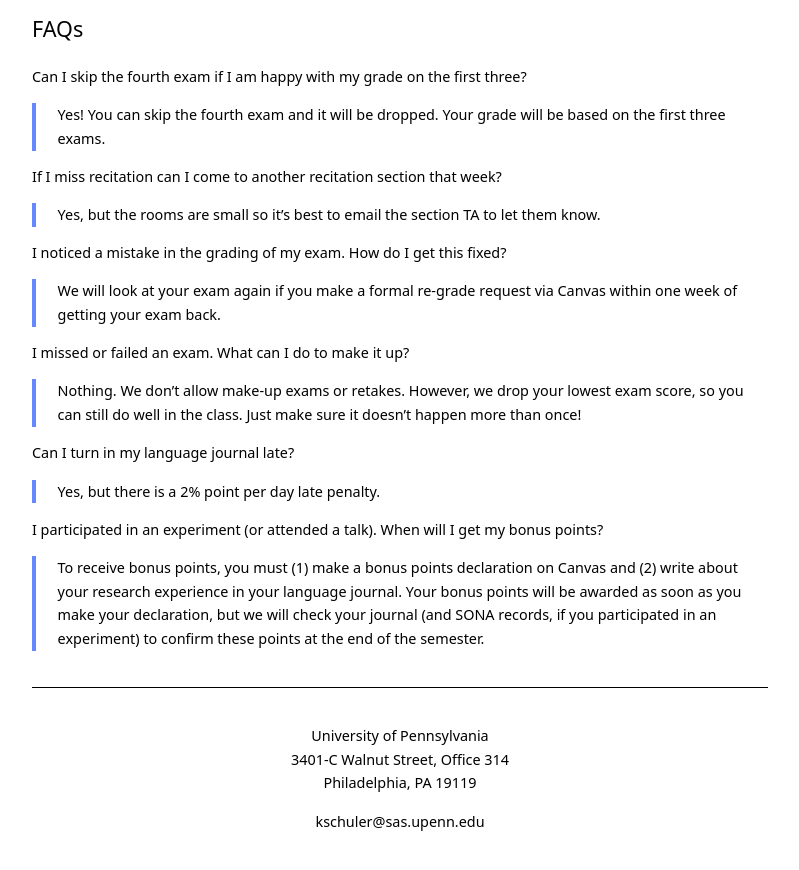
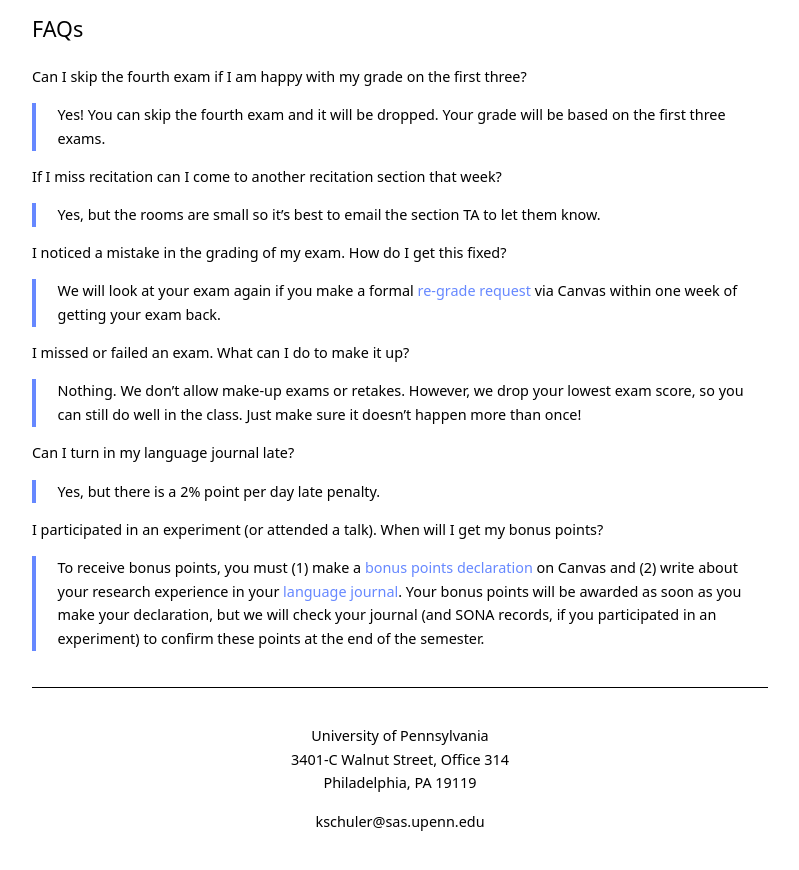
Before and after one commit to kschuler/ling001, a Jekyll site: the page built from index.md, in a window 1280 px wide and 900 px high, scrolled down 4497 px. Shown: the top 870 px of the window, without its empty margins (240-1039 px from the left). Built offline with Jekyll 4.4.1, drawn with Linux system fonts in a browser that asks for light colours; part of the change alters nothing that is shown.

```diff
--- a/index.md
+++ b/index.md
@@ -116,7 +116,7 @@ C+ 77% | C 74% | C- 70% | D+ 67% | D 64% | D- 61%
 > Yes, but the rooms are small so it's best to email the section TA to let them know.
 
 **I noticed a mistake in the grading of my exam. How do I get this fixed?**
-> We will look at your exam again if you make a formal re-grade request via Canvas within one week of getting your exam back.
+> We will look at your exam again if you make a formal [re-grade request](https://canvas.upenn.edu/courses/1489351/modules/items/17298855) via Canvas within one week of getting your exam back.
 
 **I missed or failed an exam. What can I do to make it up?**
 > Nothing. We don't allow make-up exams or retakes. However, we drop your lowest exam score, so you can still do well in the class. Just make sure it doesn't happen more than once!
@@ -125,7 +125,7 @@ C+ 77% | C 74% | C- 70% | D+ 67% | D 64% | D- 61%
 > Yes, but there is a 2% point per day late penalty.
 
 **I participated in an experiment (or attended a talk). When will I get my bonus points?**
-> To receive bonus points, you must (1) make a bonus points declaration on Canvas and (2) write about your research experience in your language journal. Your bonus points will be awarded as soon as you make your declaration, but we will check your journal (and SONA records, if you participated in an experiment) to confirm these points at the end of the semester.
+> To receive bonus points, you must (1) make a [bonus points declaration](https://canvas.upenn.edu/courses/1489351/quizzes/2285014?module_item_id=17260181) on Canvas and (2) write about your research experience in your [language journal](resources/language-journal-assignment). Your bonus points will be awarded as soon as you make your declaration, but we will check your journal (and SONA records, if you participated in an experiment) to confirm these points at the end of the semester.
 <!--stackedit_data:
 eyJoaXN0b3J5IjpbMTExMzExNzQ5OSwtODU3MjYzOTU4LC0xND
 Q4NTM3MDEyLC0xMDYyMDQxMjIxLDMzNDMxMjA2NCw5MDYwMTQx
```
